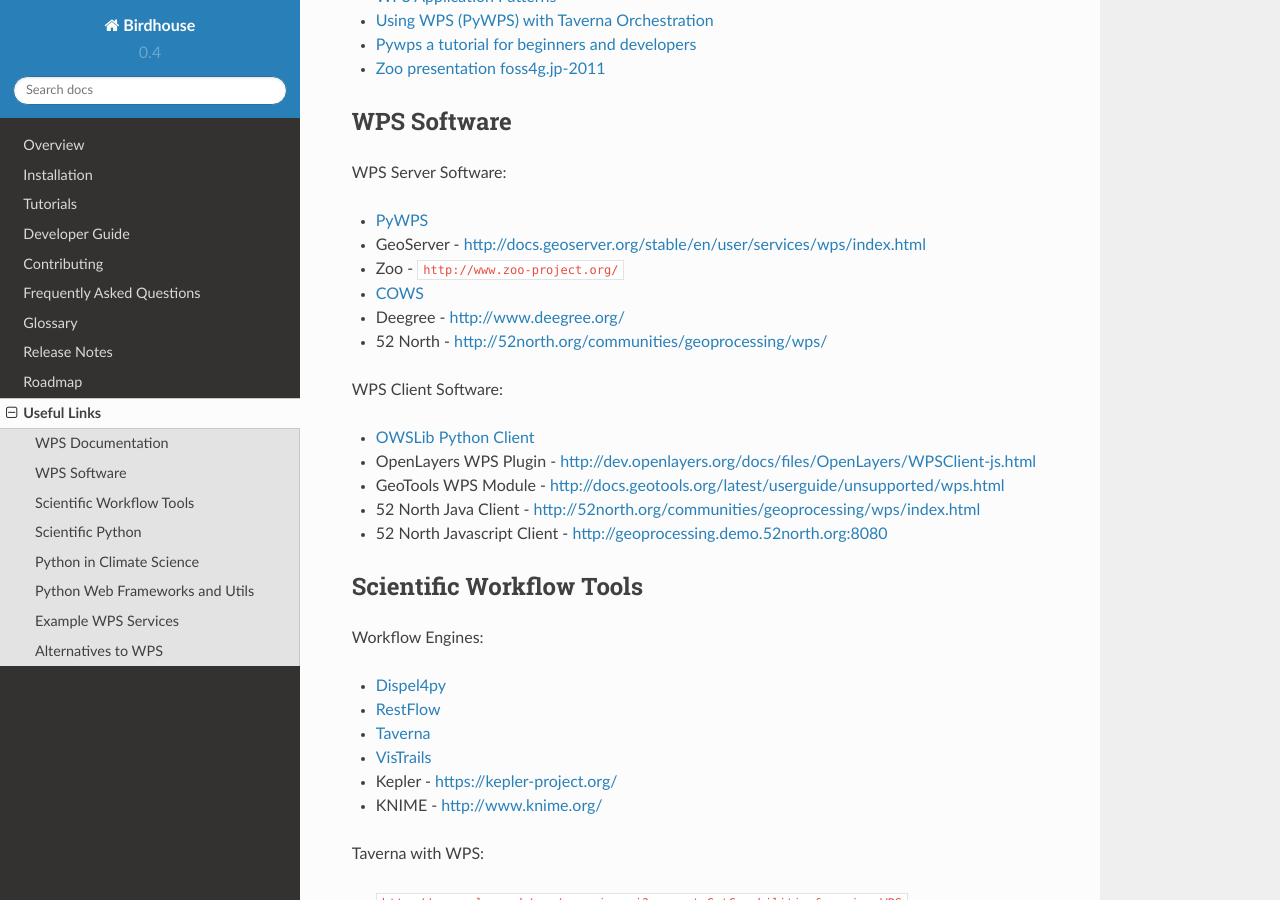
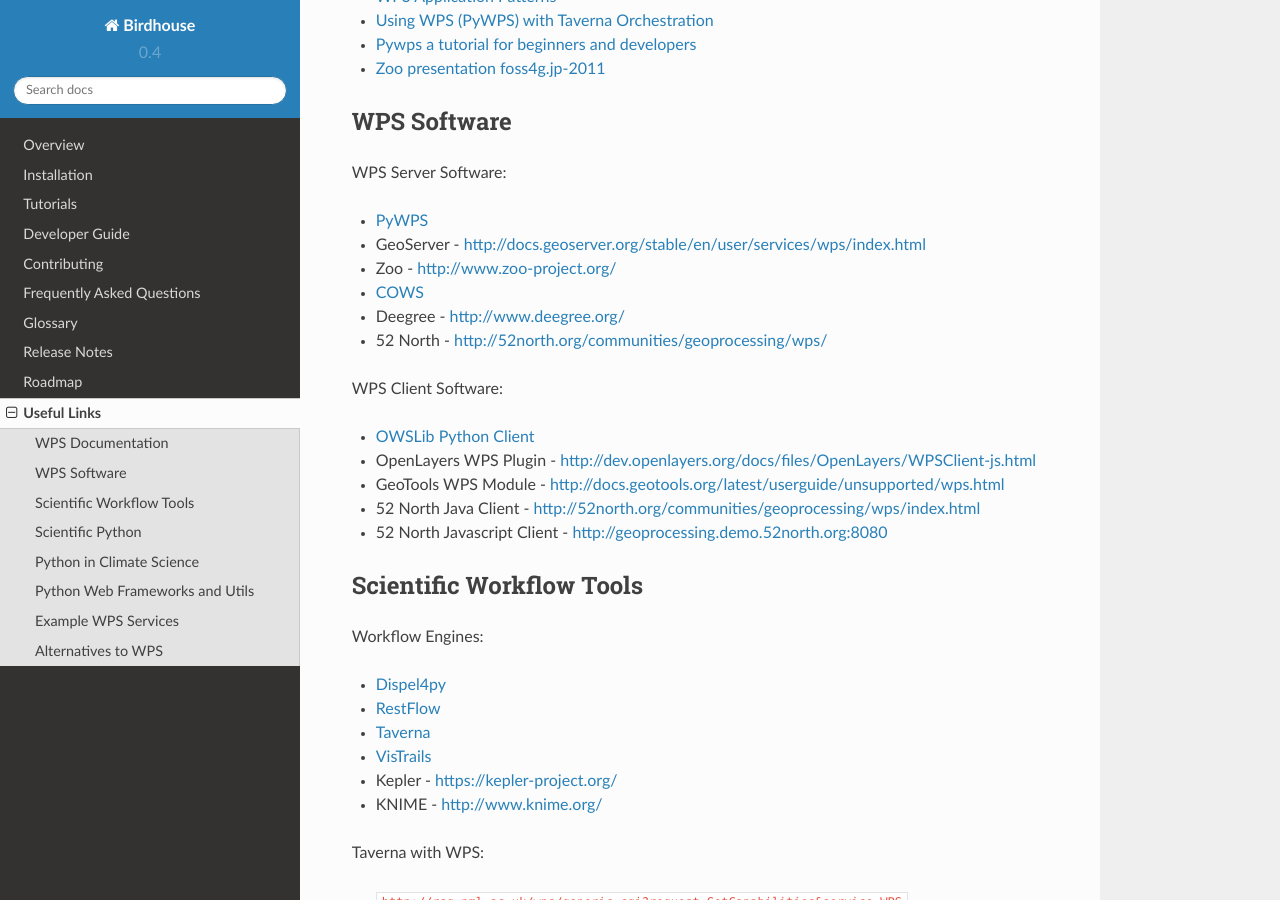
Before and after one commit to bird-house/birdhouse-docs, a Sphinx documentation site: the page built from docs/source/appendix.rst, in a window 1280 px wide and 900 px high, scrolled down 447 px. Built offline with Sphinx 7.4.7 and the Read the Docs theme 2.0.0, drawn with Linux system fonts in a browser that asks for light colours.

Commit message:
update zoo wps link

```diff
--- a/docs/source/appendix.rst
+++ b/docs/source/appendix.rst
@@ -30,7 +30,7 @@
 
 * :term:`PyWPS`
 * GeoServer - http://docs.geoserver.org/stable/en/user/services/wps/index.html
-* Zoo - ``http://www.zoo-project.org/``
+* Zoo - http://www.zoo-project.org/
 * :term:`COWS`
 * Deegree - http://www.deegree.org/
 * 52 North - http://52north.org/communities/geoprocessing/wps/
```
